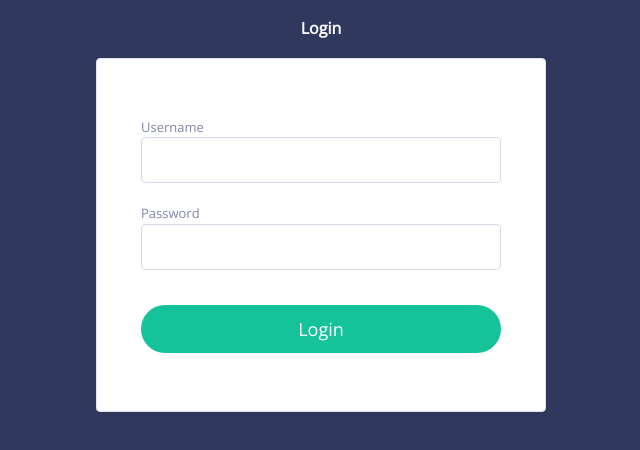
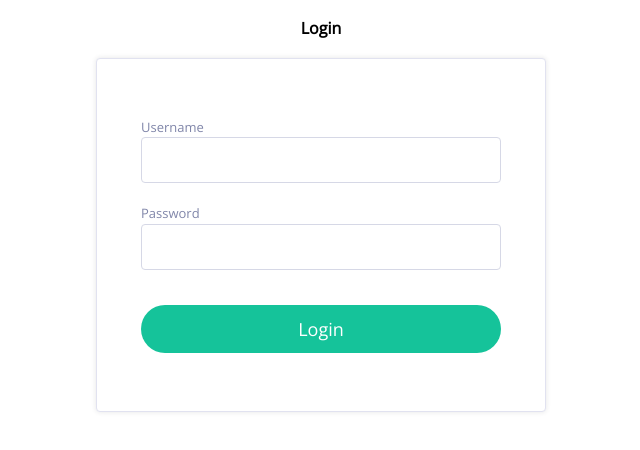
Before and after one commit to dhanushkumar-dk/fullstacklab, a plain HTML site: page Program_1/1_Login_Page.html in a window 1280 px wide. Shown: the whole page, without its empty margins (319-959 px from the left). Drawn offline with nearby package versions, Linux system fonts and the light colour scheme.

Commit message:
Update 1_Login_Page.html

```diff
--- a/Program_1/1_Login_Page.html
+++ b/Program_1/1_Login_Page.html
@@ -1,10 +1,12 @@
 <!DOCTYPE html>
 <html lang="en">
+
 <head>
     <meta charset="UTF-8">
     <meta name="viewport" content="width=device-width, initial-scale=1.0">
     <title>Login Page</title>
 </head>
+
 <body>
     <p><b>Login</b></p>
     <form action="#" name="login">
@@ -22,14 +24,14 @@
     </form>
 
     <script type="text/javascript">
-        function Login(){
+        function Login() {
             var done = 0;
             var username = document.login.username.value;
             username = username.toLowerCase();
 
-            if (username == "user" && password == "user@123"){
+            if (username == "user" && password == "user@123") {
                 alert("login success");
-            } else if (done == 0){
+            } else if (done == 0) {
                 alert("Check for valid username and password");
             }
         }
@@ -40,8 +42,8 @@
 
         body {
             font-family: 'Open Sans', sans-serif;
-            background-color: #30385d;
-            color: #f8f9fb;
+            /* background-color: #30385d;
+            color: #f8f9fb; */
             line-height: 1.6;
             display: flex;
             flex-direction: column;
@@ -111,7 +113,7 @@
         .button:hover {
             background: #55D3AC;
         }
-
     </style>
 </body>
+
 </html>
```
Lines whose indentation alone changed are shown as unchanged.
